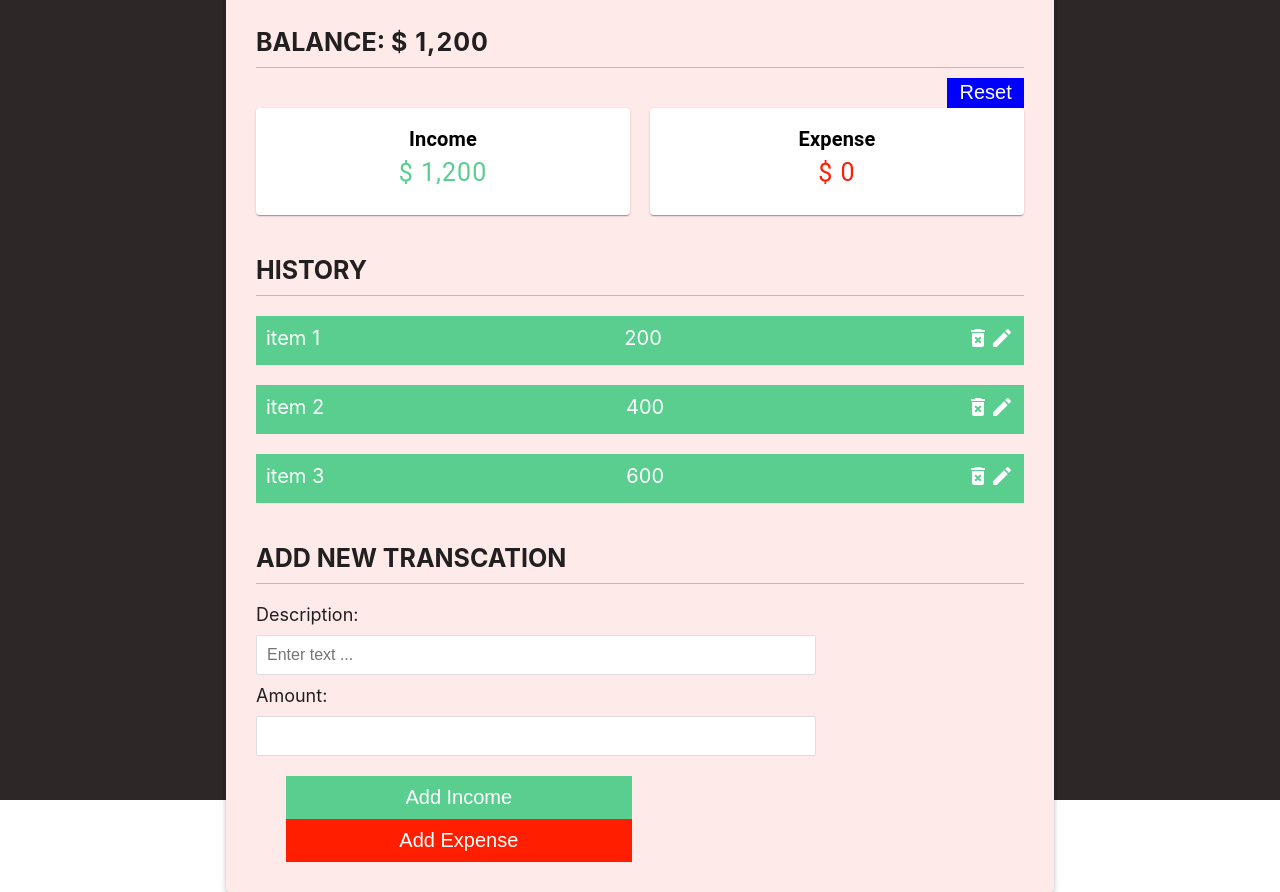
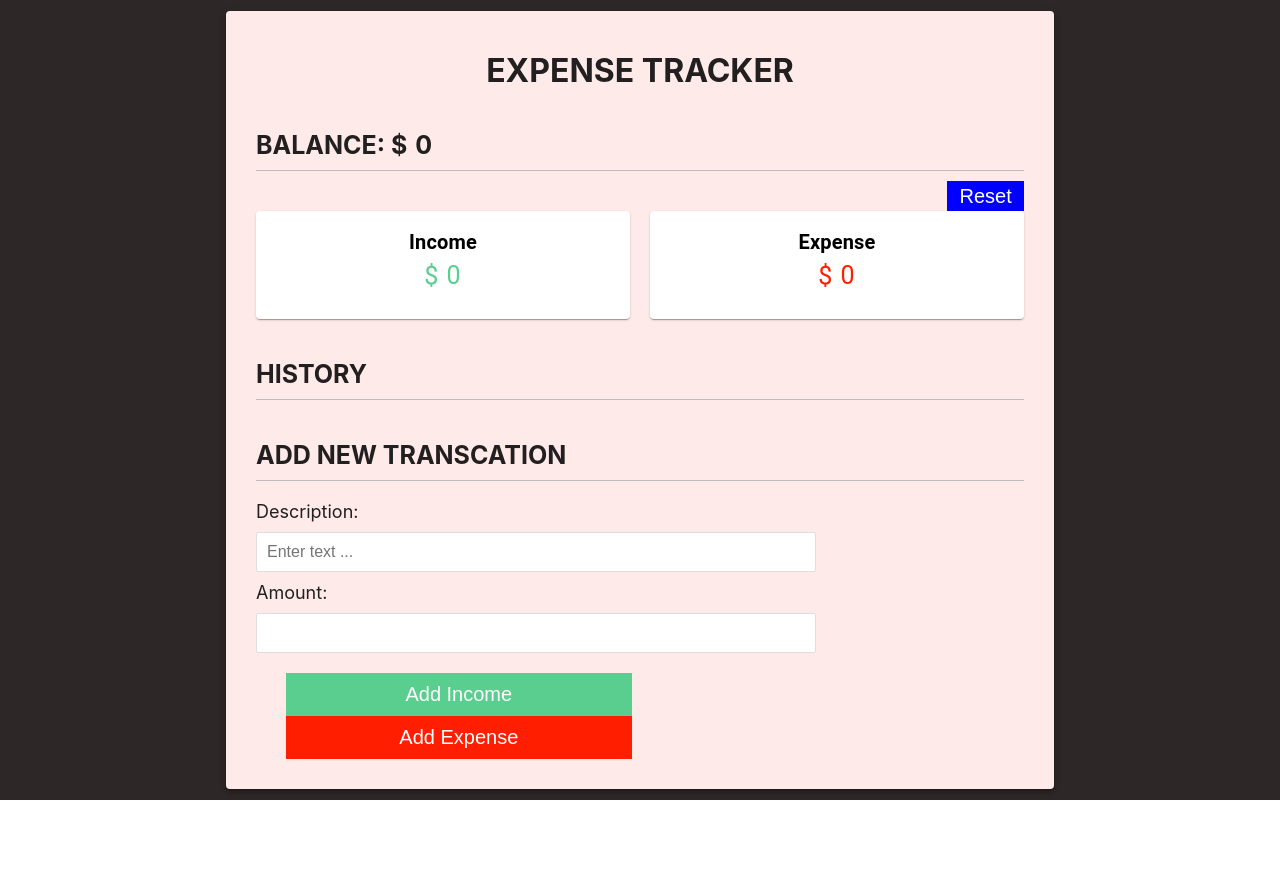
Before and after one commit to 06shayan/Expense-Tracker-App, a React (Create React App) app: page / in a window 1280 px wide. After the commit the page ends 800 px from the top, so only its background shows below. Built offline with nearby package versions, Linux system fonts and the light colour scheme.

Commit message:
edit and local storage functionality created

```diff
--- a/src/GlobalContext/index.jsx
+++ b/src/GlobalContext/index.jsx
@@ -1,21 +1,20 @@
 import React, { createContext, useReducer, useState, useEffect } from "react";
 import { TransactionReducer } from "../Reducers/TransactionReducer";
+import { DescriptionReducer } from "../Reducers/descriptionReducer";
+import { AmountReducer } from "../Reducers/amountReducer";
+
 export const ApplicationContext = createContext();
 
 
 
 export const ContextProvider = ({ children }) => {
+    const [text, textDispatch] = useReducer(DescriptionReducer, '')
+    const [amount, amountDispatch] = useReducer(AmountReducer, '')
 
-
-
-    const list = [
-        { id: 1, backgroundColor: '#59CE8F', item: 'item 1', amount: 200, date: new Date() },
-        { id: 2, backgroundColor: '#59CE8F', item: 'item 2', amount: 400, date: new Date() },
-        { id: 3, backgroundColor: '#59CE8F', item: 'item 3', amount: 600, date: new Date() },
-    ]
     const [transactionList, transactionDispatch] = useReducer(TransactionReducer, [], () => {
         const storedList = localStorage.getItem('lists');
-        return storedList ? JSON.parse(storedList) : list; });
+        return storedList ? JSON.parse(storedList) : [];
+    });
 
 
     useEffect(() => {
@@ -27,6 +26,10 @@ export const ContextProvider = ({ children }) => {
         <ApplicationContext.Provider value={{
             transactionList,
             transactionDispatch,
+            text,
+            textDispatch,
+            amount,
+            amountDispatch
         }}>
             {children}
         </ApplicationContext.Provider>
--- /dev/null
+++ b/src/Reducers/amountReducer.js
@@ -0,0 +1,8 @@
+export function AmountReducer(state, action) {
+    switch (action.type) {
+        case 'amount-input':
+            return action.payload
+        default:
+            return state
+    }
+}
--- /dev/null
+++ b/src/Reducers/descriptionReducer.js
@@ -0,0 +1,8 @@
+export function DescriptionReducer(state, action) {
+    switch (action.type) {
+        case 'description-input':
+            return action.payload
+        default:
+            return state
+    }
+}
--- a/src/components/AddNewTransaction.jsx
+++ b/src/components/AddNewTransaction.jsx
@@ -1,22 +1,19 @@
 import React, { useContext, useState } from 'react'
 import { ApplicationContext } from '../GlobalContext'
-import { pink } from '@mui/material/colors'
 import { v4 as uuidv4 } from 'uuid';
 
 function AddNewTransaction() {
 
-  const [text, setText] = useState('')
-  const [amount, setAmount] = useState('')
   const [error, setError] = useState(false)
-  const { transactionList, transactionDispatch } = useContext(ApplicationContext)
+  const { transactionDispatch, text, textDispatch, amount, amountDispatch } = useContext(ApplicationContext)
   const uuid = uuidv4()
 
   const handleDescription = (e) => {
-    setText(e.target.value)
+    textDispatch({ type: 'description-input', payload: e.target.value })
   }
 
   const handleAmount = (e) => {
-    setAmount(e.target.value)
+    amountDispatch({ type: 'amount-input', payload: e.target.value })
   }
 
   const handleFormSubmit = (e) => {
@@ -29,13 +26,11 @@ function AddNewTransaction() {
     }
 
     if (text && amount) {
-      const data = { id: uuid, backgroundColor: selectedButton === 'income' ? '#59CE8F' : '#FF0000', item: text, amount: amount, date: new Date() };
+      const data = { id: uuid, backgroundColor: selectedButton === 'income' ? '#59CE8F' : '#FF0000', item: text, amount: amount, date: new Date().toDateString() };
       transactionDispatch({ type: 'add-transaction', payload: data });
-      setText("");
-      setAmount("");
+      textDispatch({ type: 'description-input', payload: "" })
+      amountDispatch({ type: 'amount-input', payload: "" })
     }
-
-
   }
 
 
@@ -65,7 +60,7 @@ function AddNewTransaction() {
 
       {/* BUTTON CONTAINER */}
       <div>
-        <br/>
+        <br />
         <button className='add-inc' data-inline="true" id='income' onClick={handleFormSubmit}>Add Income</button>
         <button className='add-exp' data-inline="true" id='expense' onClick={handleFormSubmit} >Add Expense</button>
 
--- a/src/components/TransactionList.jsx
+++ b/src/components/TransactionList.jsx
@@ -12,7 +12,7 @@ import { selectClasses } from '@mui/material';
 
 function TransactionList() {
 
-    const { transactionList, transactionDispatch } = useContext(ApplicationContext)
+    const { transactionList, transactionDispatch, textDispatch, amountDispatch } = useContext(ApplicationContext)
     const containerStyles = {
         display: 'flex',
         justifyContent: 'space-between',
@@ -27,18 +27,21 @@ function TransactionList() {
     const handleDelete = (id) => {
         transactionDispatch({ type: 'delete-transaction', payload: { id: id } })
     }
-    // const handleEdit = (id) => {
-    //     transactionDispatch({ type: 'edit-transaction', payload: { id: id } })
-    // }
 
-    // const handleEdit=()=>{
-    //     {decription:'kkk',amount:98,date:283728}
-    //     dispatchText()
-    //     setAmount
+    const handleEdit = (data) => {
+        const description = data.item
+        const amount = data.amount
+        const id = data.id
 
-    //     transactionDispatch({ type: 'delete-transaction', payload: { id: id } })
+        console.log(description, amount, id)
 
-    // }
+        // set row data to transaction form
+        textDispatch({ type: 'description-input', payload: description })
+        amountDispatch({ type: 'amount-input', payload: amount })
+
+        // selected row delete
+        transactionDispatch({ type: 'delete-transaction', payload: { id: id } })
+    }
 
 
     return (
@@ -49,10 +52,10 @@ function TransactionList() {
                     <Box style={{ backgroundColor: listItem.backgroundColor }} sx={containerStyles} key={listItem.id} >
                         <div>{listItem.item}</div>
                         <div>{listItem.amount}</div>
-                        {/* <div>{listItem.date.toDateString()}</div> */}
+                        <div>{listItem.date}</div>
                         <div>
                             <DeleteForeverIcon onClick={() => handleDelete(listItem.id)}></DeleteForeverIcon>
-                            <EditIcon/>
+                            <EditIcon onClick={() => handleEdit(listItem)} />
                         </div>
                     </Box>
                 ))
```
Lines whose indentation alone changed are shown as unchanged.
